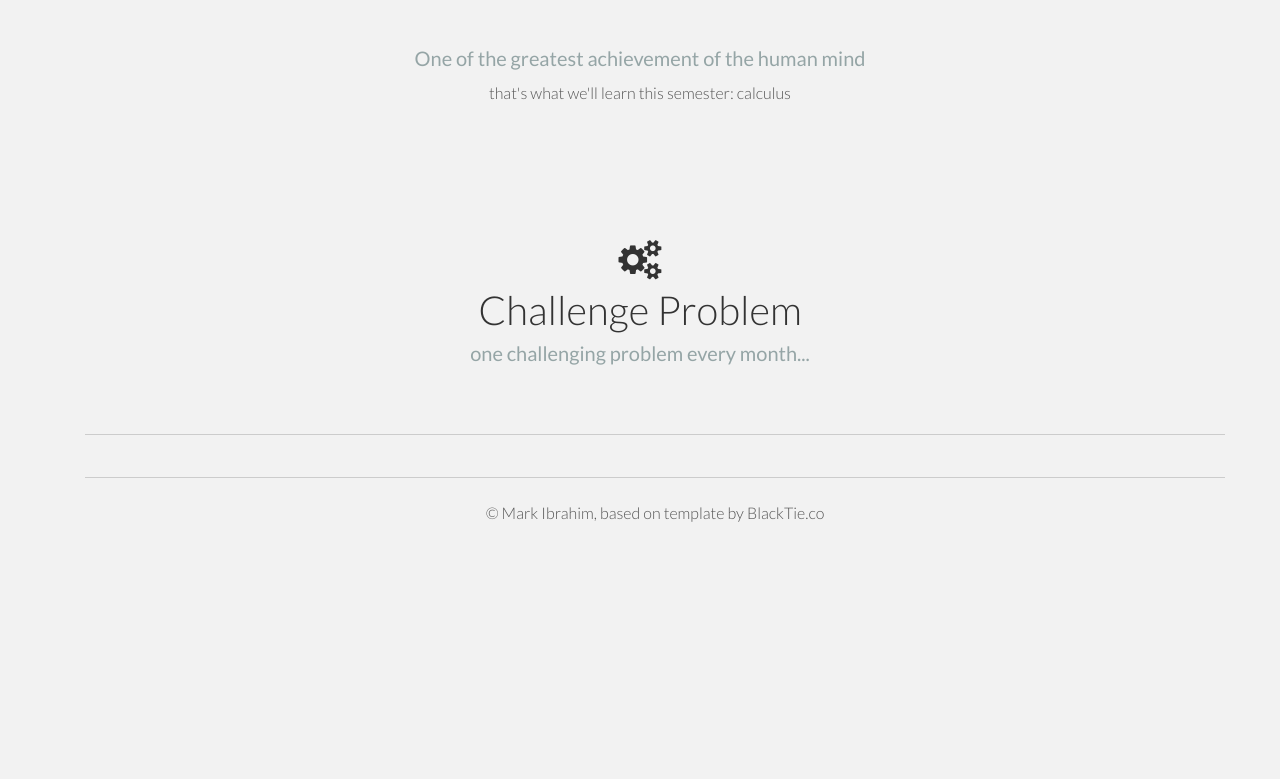
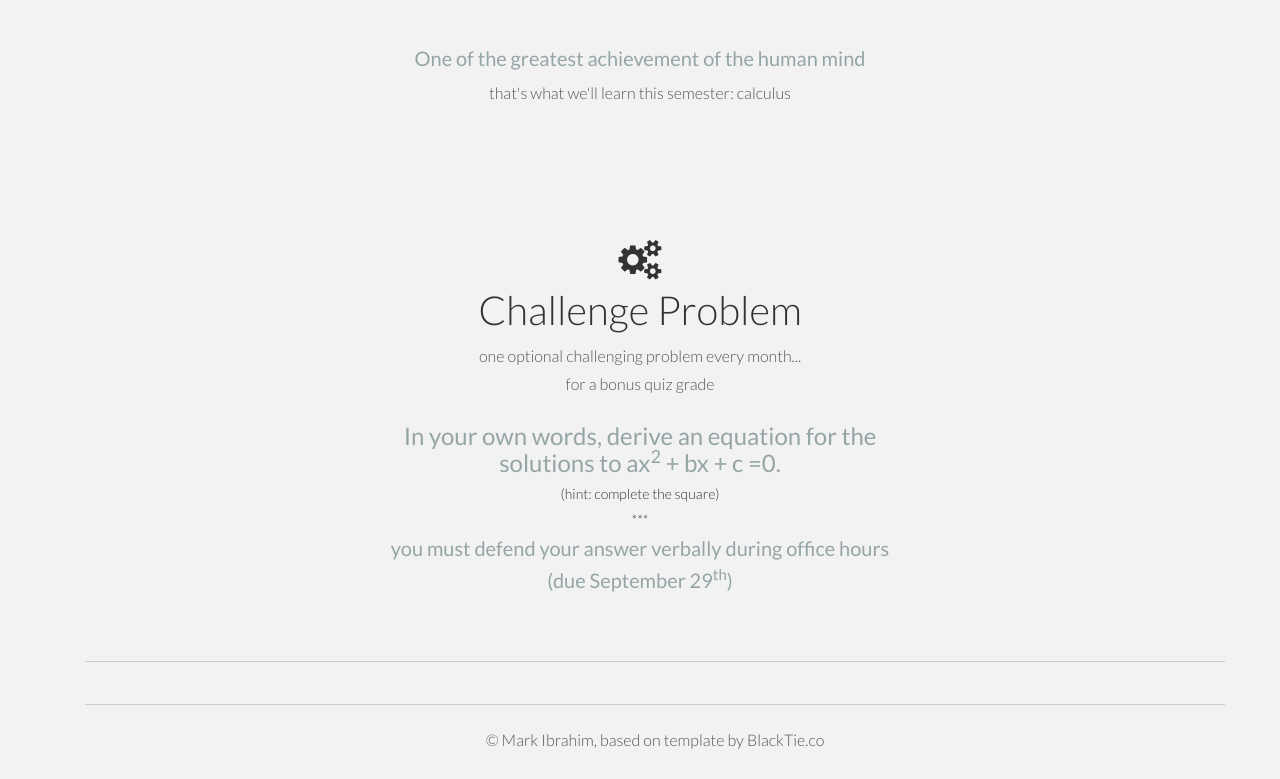
Before and after one commit to marksibrahim/calculus_site, a plain HTML site: page index.html in a window 1280 px wide. Shown: the part 825-1604 px from the top of the page. Before the commit the page ends 1377 px from the top, so only its background shows below. Drawn offline with nearby package versions, Linux system fonts and the light colour scheme.

Commit message:
challenge problem added

```diff
--- a/index.html
+++ b/index.html
@@ -90,7 +90,26 @@
 		<div class="row mt centered">
 			<div class="col-lg-6 col-lg-offset-3">
 				<h1><i class="fa fa-cogs"></i> <br> Challenge Problem</h1>
-				<h4>one challenging problem every month...</h4>
+				<p>one optional challenging problem every month...
+                <br>
+                for a bonus quiz grade
+                </p>
+                <h3> In your own words, derive an equation for the solutions to ax<sup>2</sup> + bx + c =0.</h3>
+                <h5>
+                (hint: complete the square)
+                </h5>
+                <h5>
+                ***
+                </h5>
+                <h4>
+                you must defend your answer verbally during office hours
+                </h4>
+    <h4>
+(due September 29<sup>th</sup>)
+    </h4>
+
+
+
 			</div>
 		</div><!-- /row -->
 
```
